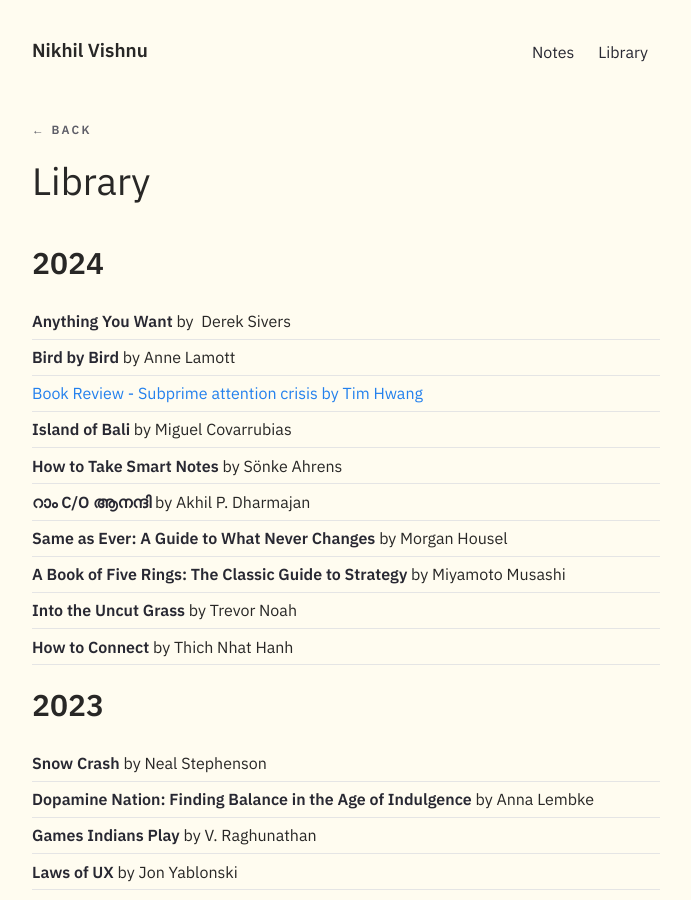
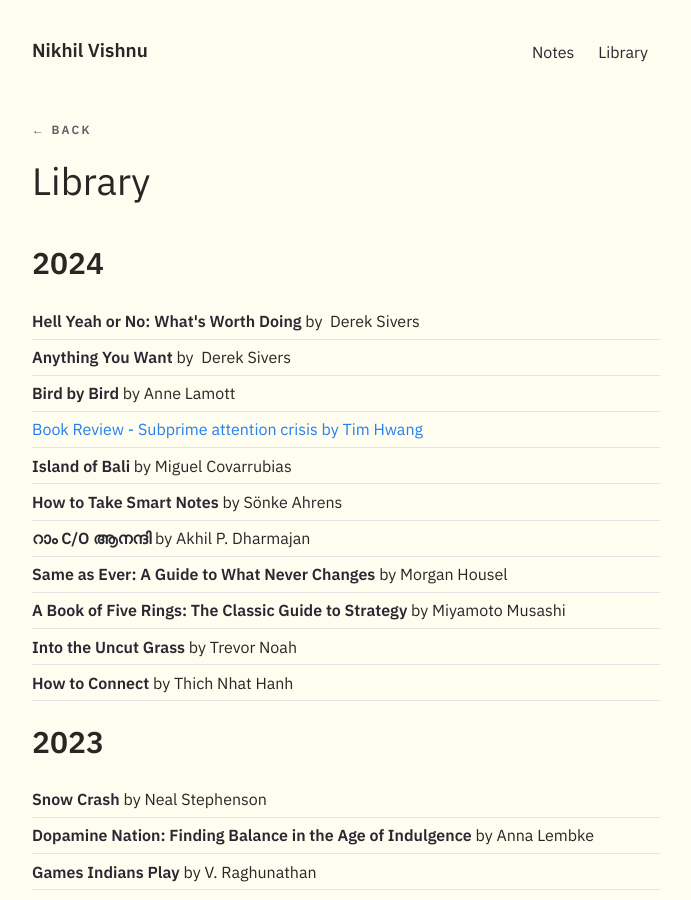
Before and after one commit to nikhilvishnu/nikhilvishnu.github.io, a Jekyll site: the page built from pages/Library.md, in a window 1280 px wide and 900 px high. Shown: the whole window, without its empty margins (294-985 px from the left). Built offline with Jekyll 4.4.1, drawn with Linux system fonts in a browser that asks for light colours; comment, search, counter and statistics services are not loaded.

Commit message:
Added new book

```diff
--- a/pages/Library.md
+++ b/pages/Library.md
@@ -9,6 +9,7 @@ format: list
 
 ## 2024
 
+- **Hell Yeah or No: What's Worth Doing** by  Derek Sivers
 - **Anything You Want** by  Derek Sivers
 - **Bird by Bird** by Anne Lamott
 - [[Book Review - Subprime attention crisis by Tim Hwang]]
```
